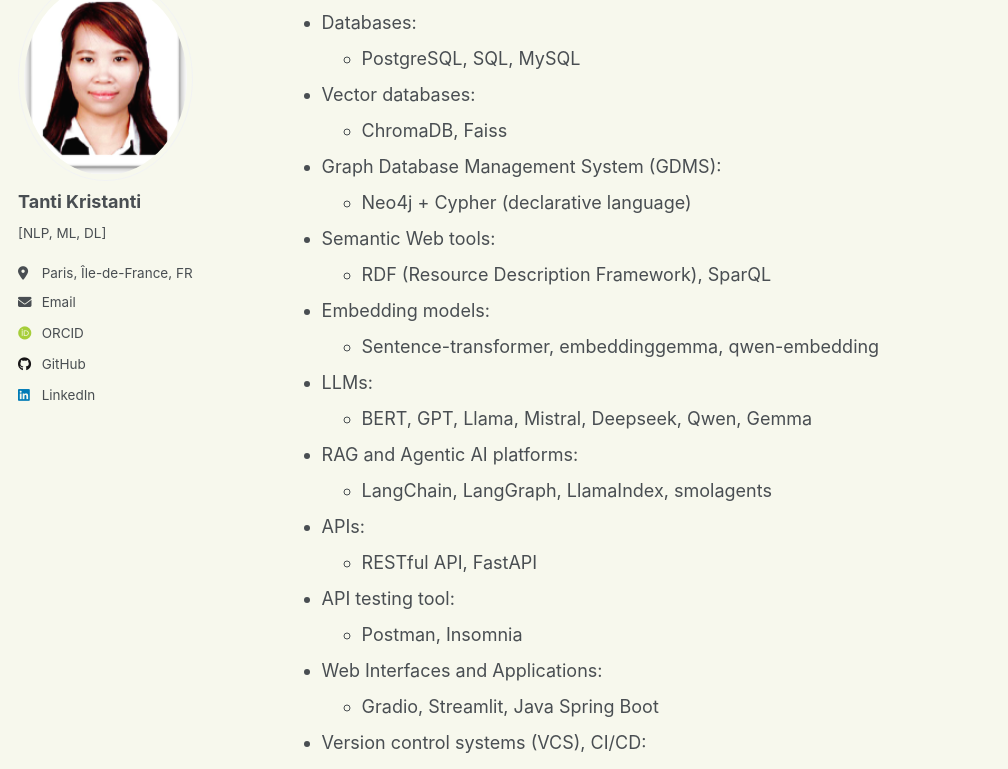
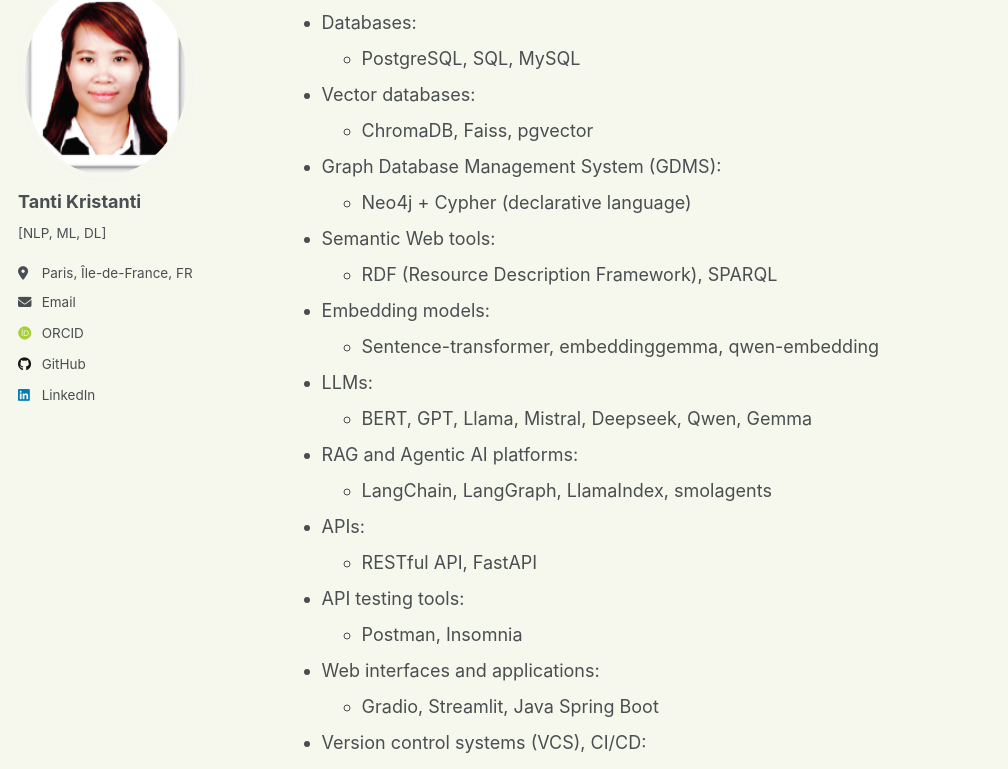
Before and after one commit to tantikristanti/tantikristanti.github.io, a Jekyll site: the page built from _pages/cv.md, in a window 1280 px wide and 1400 px high, scrolled down 1184 px. Shown: the part 140-909 px from the top of the window, without its empty margins (0-1008 px from the left). Built offline with Jekyll 4.4.1, drawn with Linux system fonts in a browser that asks for light colours; some web fonts are replaced; a script that is not in the unit is left out.

```diff
--- a/_pages/cv.md
+++ b/_pages/cv.md
@@ -56,11 +56,11 @@
 * Databases:
   * PostgreSQL, SQL, MySQL
 * Vector databases:
-  * ChromaDB, Faiss
+  * ChromaDB, Faiss, pgvector
 * Graph Database Management System (GDMS):
   * Neo4j + Cypher (declarative language)
 * Semantic Web tools:
-  * RDF (Resource Description Framework), SparQL
+  * RDF (Resource Description Framework), SPARQL
 * Embedding models:
   * Sentence-transformer, embeddinggemma, qwen-embedding
 * LLMs:
@@ -69,9 +69,9 @@
   * LangChain, LangGraph, LlamaIndex, smolagents
 * APIs:
   * RESTful API, FastAPI
-* API testing tool:
+* API testing tools:
   * Postman, Insomnia
-* Web Interfaces and Applications:
+* Web interfaces and applications:
   * Gradio, Streamlit, Java Spring Boot
 * Version control systems (VCS), CI/CD:
   * Git, GitHub, GitLab
```
